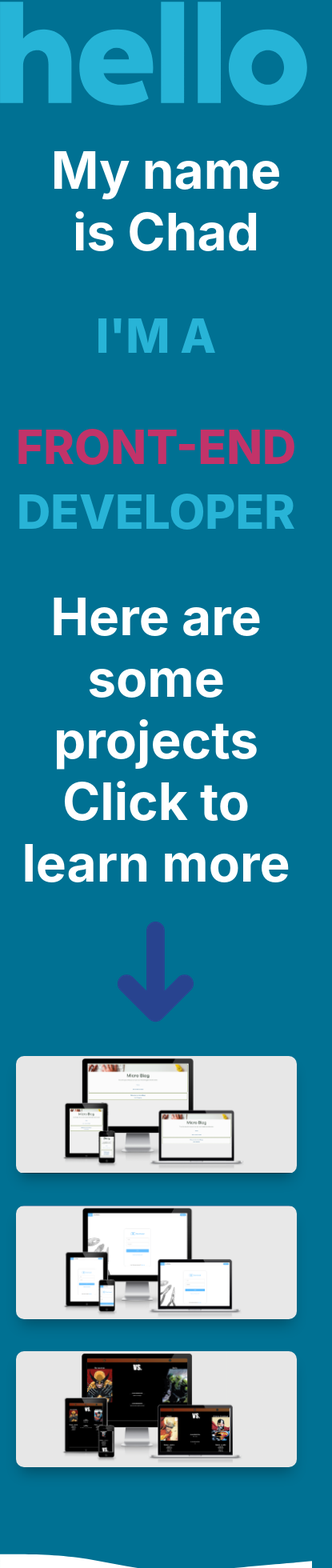
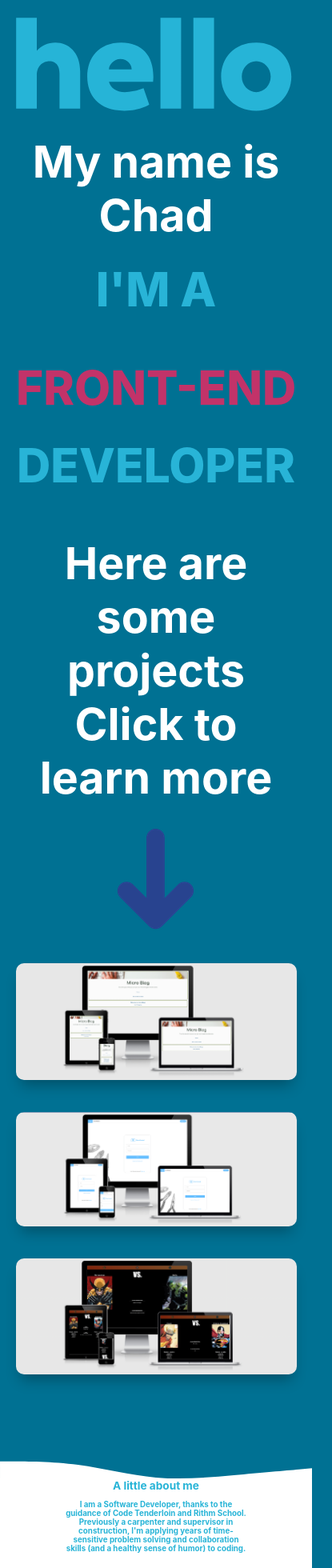
Before and after one commit to Cheis415/My-website, a React (Create React App) app: page / in a window 390 px wide. Shown: the part 8-1968 px from the top of the page at 80% size, 415 px wide, since content can reach past the window. Built offline with nearby package versions, Linux system fonts and the light colour scheme.

Commit message:
responsiveness improvements

```diff
--- a/src/AppCard.css
+++ b/src/AppCard.css
@@ -45,7 +45,7 @@
 
   }
   .text {
-    font-size: 2em;
+    font-size: 2.5vw;
     padding-left: .5em;
     padding-right: .5em;
     margin-left: 15px;
--- a/src/Hello.css
+++ b/src/Hello.css
@@ -1,6 +1,7 @@
 .hello {
     z-index: 10;
     margin-top: 10px;
+    width: 100%;
 }
 
 .intro {
@@ -34,9 +35,14 @@
     flex-wrap: wrap;
     color: white;
     width: 90vw;
-    font-size: 4em;
+    font-size: 5.5ch;
     max-width: 100vw;
     justify-content: center;
-    padding: 0.5em;
+
 
 }
+.svg {
+  padding: 1ch;
+  justify-content: center;
+  margin: 1ch;
+}
--- a/src/Hello.js
+++ b/src/Hello.js
@@ -23,7 +23,7 @@ function Hello() {
 
   return (
     <div className="hello" onClick={() => toggle(!open)}>
-      <animated.svg style={{textAlign: "center", transform, opacity, cursor: "pointer" }} viewBox="0 0 1278 446">
+      <animated.svg className="svg" style={{textAlign: "center", transform, opacity, cursor: "pointer" }} viewBox="0 0 1278 446">
         <defs>
           <filter id="water">
             <AnimFeTurbulence type="fractalNoise" baseFrequency={freq} numOctaves="1.5" result="TURB" seed="8" />
--- a/src/Name.css
+++ b/src/Name.css
@@ -3,7 +3,7 @@
   flex-direction: column;
   align-items: center;
   max-width: 75%; */
-  background-size: contain;
+  background-size: cover;
 }
 .transitions-item {
     height: auto;
@@ -14,7 +14,7 @@
     justify-content: center;
     flex-direction: column;
     align-items: center;
-    font-size: 9vw;
+    font-size: 6em;
     font-weight: 800;
     text-transform: uppercase;
     will-change: transform, opacity, height;
--- a/src/Name.js
+++ b/src/Name.js
@@ -8,7 +8,7 @@ function Name() {
   const transitions = useTransition(items, null, {
     from: { opacity: 0, height: 0, innerHeight: 0, transform: 'perspective(600px) rotateX(0deg)', color: '#8fa5b6' },
     enter: [
-      { opacity: 1, height: 80, innerHeight: 80 },
+      { opacity: 1, height: 80, innerHeight: 80, margin: "10px" },
       { transform: 'perspective(600px) rotateX(180deg)', color: '#28d79f' },
       { transform: 'perspective(600px) rotateX(0deg)' },
     ],
--- a/src/Wave.css
+++ b/src/Wave.css
@@ -5,7 +5,7 @@
     bottom: -4vh;
     color: #fff;
     opacity: 1;
-    min-width: 100vw;
+    /* min-width: 100vw; */
     background-position: center;
    background-size: cover;
    overflow: hidden;
@@ -33,7 +33,7 @@
 }
 .our-partners h3 {
     border-color: #fff;
-    font-size: 4em;
+    font-size: 5vw;
     /* margin-bottom: 15px; */
     text-align: center;
     padding-top: 20px;
@@ -59,7 +59,7 @@
     padding: 15px;
     /* margin-right: 50px;
     border-radius: 20px; */
-    font-size: 20px;
+
     position: relative;
     bottom: 15px;
     left: 15px;
@@ -72,7 +72,7 @@
 
 .about-me {
     text-align: center;
-    font-size: 25px;
+    font-size: 2.5vw;
     color: rgb(40, 180, 215);
     /* padding: 10px;
     border: solid #007193 2px;
@@ -82,7 +82,7 @@
 
 .about-me-header {
     color: rgb(40, 180, 215);
-    font-size: 40px;
+    font-size: 3.5vw;
     padding-bottom: 10px;
     text-align: center;
 }
--- a/src/scrollTrans.css
+++ b/src/scrollTrans.css
@@ -51,7 +51,7 @@
     color: white;
     width: 90vw;
     text-align: center;
-    font-size: 4em;
+    font-size: 5.5ch;
     justify-content: center;
 }
 
@@ -60,7 +60,7 @@
     flex-wrap: wrap;
     color: white;
     width: 90vw;
-    font-size: 4em;
+    font-size: 5.5ch;
     text-align: center;
     justify-content: center;
     padding-top: 0.5em;
@@ -71,7 +71,7 @@
     flex-wrap: wrap;
     color: white;
     width: 90vw;
-    font-size: 4em;
+    font-size: 5.5ch;
     text-align: center;
     justify-content: center;
     padding-bottom: 0.5em;
```
Also changed, not shown: 1 other file (tests, documents, lock files or other folders).
